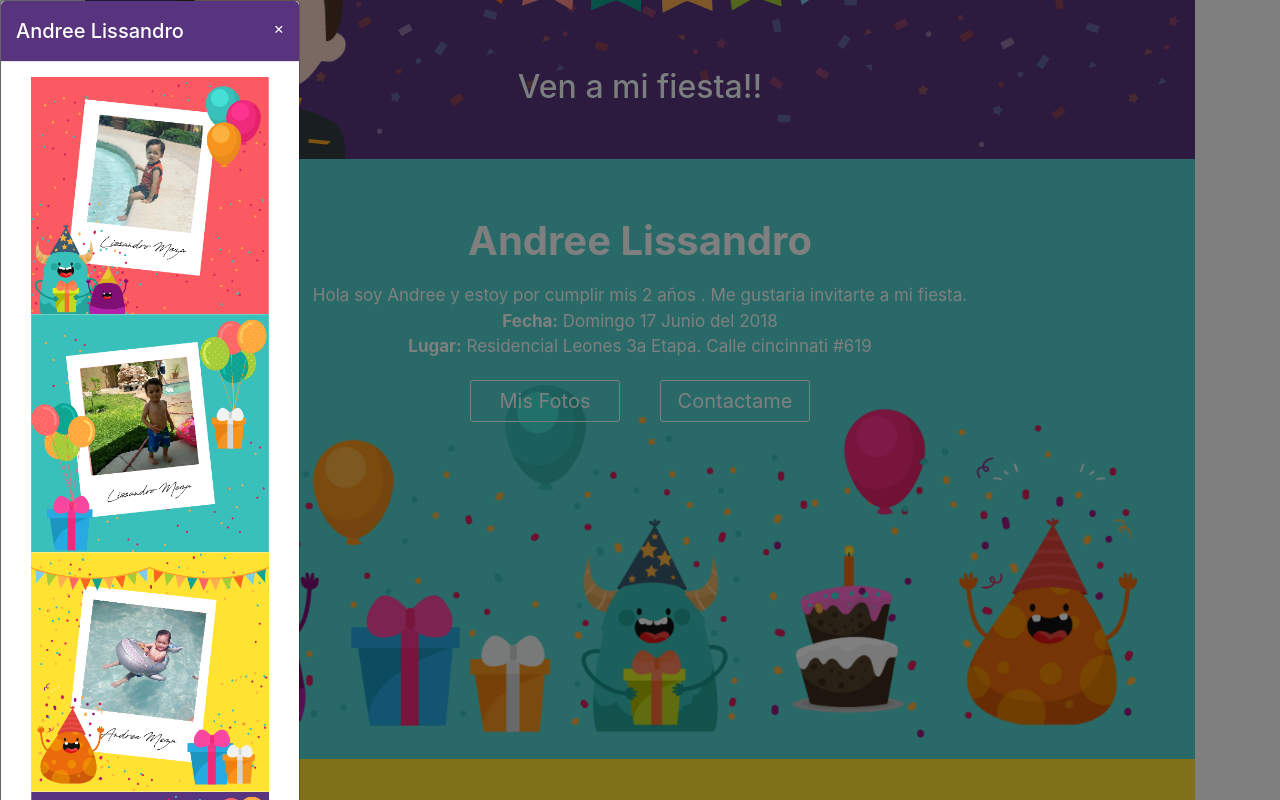
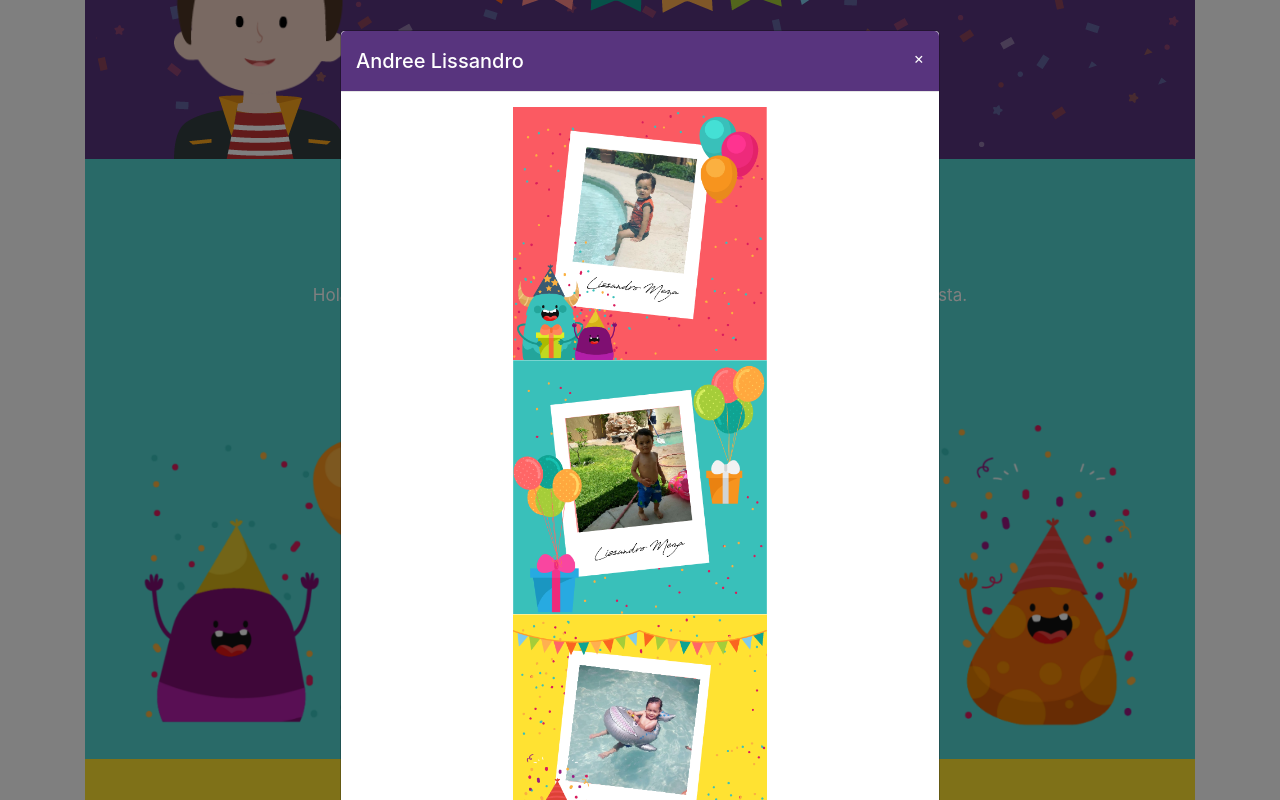
Before and after one commit to peasheeme/Cumple, a plain HTML site: page index.html in a window 1280 px wide. Both pictures are taken after a click on the button "Mis Fotos". Shown: the part 431-1231 px from the top of the page. Drawn offline with nearby package versions, Linux system fonts and the light colour scheme.

Commit message:
imagenes

```diff
--- a/index.html
+++ b/index.html
@@ -135,7 +135,7 @@
 	</div>
 
 	<div class="modal" fade  id="about" tabindex="-1" role="dialog">
-	  <div class="modal-sm" role="document">
+	  <div class="modal-dialog" role="document">
 	    <div class="modal-content">
 	      <div class="modal-header">
 	      	<h5 class="modal-title">Andree Lissandro </h5>
@@ -144,19 +144,19 @@
 
 	      </div>
 	      <div class="modal-body  modal-img">
-	      	 <div class="col-sm-12  mx-auto">
+	      	 <div class="col-sm-12 col-md-6 mx-auto">
 				<img src="images/andro1.png" class="img-fluid" alt="Responsive image">
 
 			</div>
-			 <div class="col-sm-12  mx-auto">
+			 <div class="col-sm-12 col-md-6 mx-auto">
 				<img src="images/andro3.png" class="img-fluid" alt="Responsive image">
 
 			</div>
-			 <div class="col-sm-12 mx-auto">
+			 <div class="col-sm-12 col-md-6 mx-auto">
 				<img src="images/andro2.png" class="img-fluid" alt="Responsive image">
 
 			</div>
-			 <div class="col-sm-12  mx-auto">
+			 <div class="col-sm-12 col-md-6 mx-auto">
 				<img src="images/andro4.png" class="img-fluid" alt="Responsive image">
 
 			</div>
```
